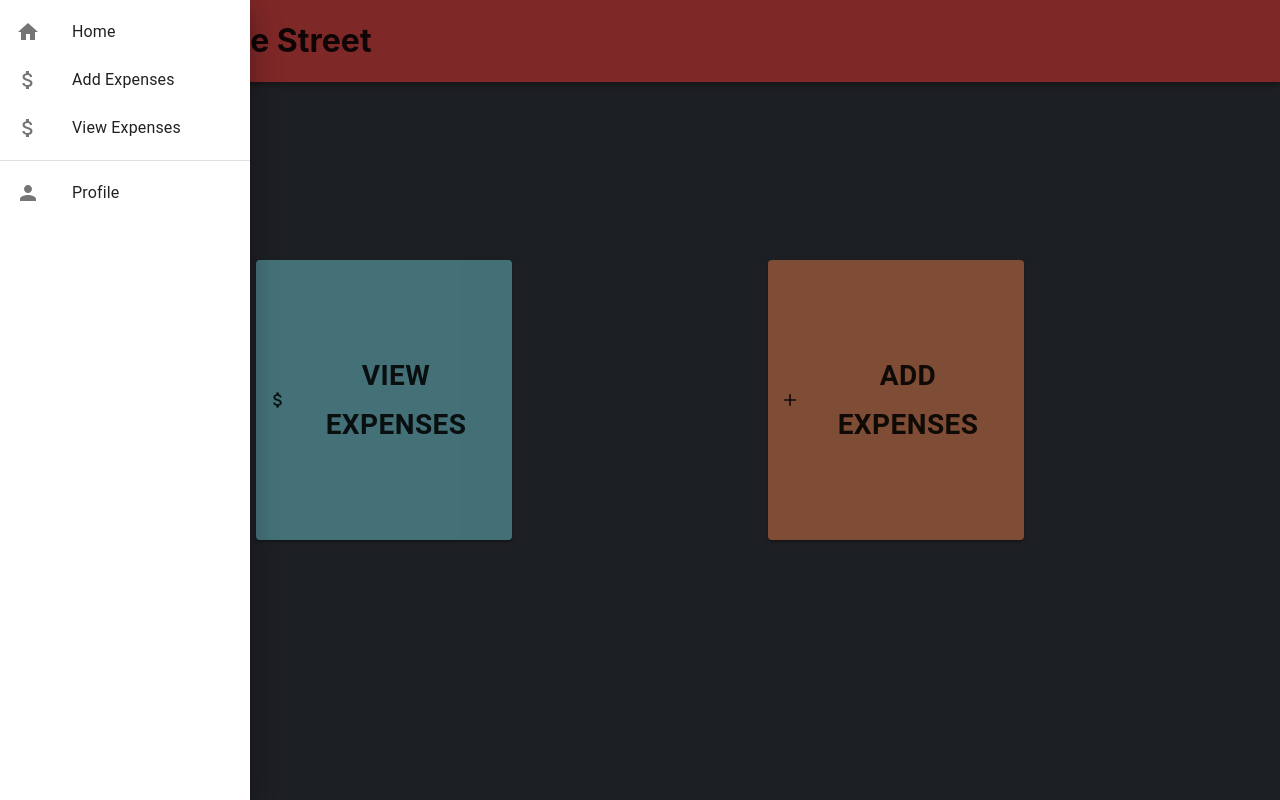
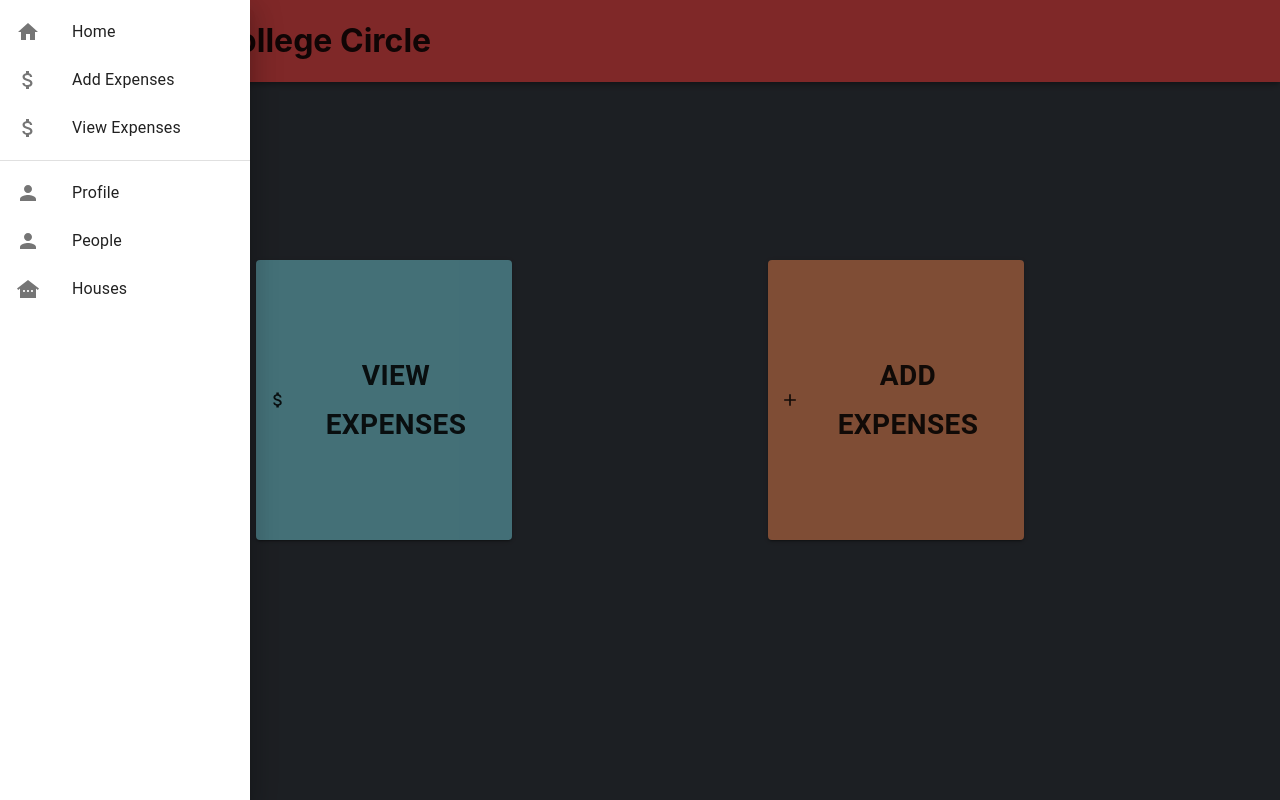
Before and after one commit to connorburns19/HouseMate, a React (Create React App) app in the folder house_mate/: page / in a window 1280 px wide. Both pictures are taken after a click on the button 44 px from the left and 40 px from the top of the page. Built offline with nearby package versions, Linux system fonts and the light colour scheme.

Commit message:
cleanup house and navbar

```diff
--- a/house_mate/src/NavBar/NavBar.js
+++ b/house_mate/src/NavBar/NavBar.js
@@ -15,6 +15,9 @@ import ListItemText from '@mui/material/ListItemText';
 import PersonIcon from '@mui/icons-material/Person';
 import AttachMoneyIcon from '@mui/icons-material/AttachMoney';
 import HomeIcon from '@mui/icons-material/Home';
+import OtherHousesIcon from '@mui/icons-material/OtherHouses';
+
+const addresses = ['40 St. George Street', '15 King\'s College Circle', '6 Hoskin Ave']
 
 function NavBar() {
     const [state, setState] = React.useState({
@@ -48,10 +51,10 @@ function NavBar() {
         </List>
         <Divider />
         <List>
-            {['Profile'].map((text, index) => (
+            {['Profile', 'People', 'Houses'].map((text, index) => (
             <ListItem button key={text}>
                 <ListItemIcon>
-                {<PersonIcon />}
+                {index === 2 ? <OtherHousesIcon /> : <PersonIcon />}
                 </ListItemIcon>
                 <ListItemText primary={text} />
             </ListItem>
@@ -77,7 +80,8 @@ function NavBar() {
                     </Drawer>
                 </React.Fragment>
             ))}
-                <h1 className="nav-bar__address-text address-text--white">40 St George Street</h1>
+                <h1 className="nav-bar__address-text address-text--white">{addresses[1]}</h1>
+                {/* addresses[] will be replaced with the users address in something like users.addresses */}
             </ToolBar>
         </AppBar>
     );
```
Also changed, not shown: house_mate/src/Houses/houses.css (+2 -21 lines), house_mate/src/Houses/houses.js (+1 -6 lines).
